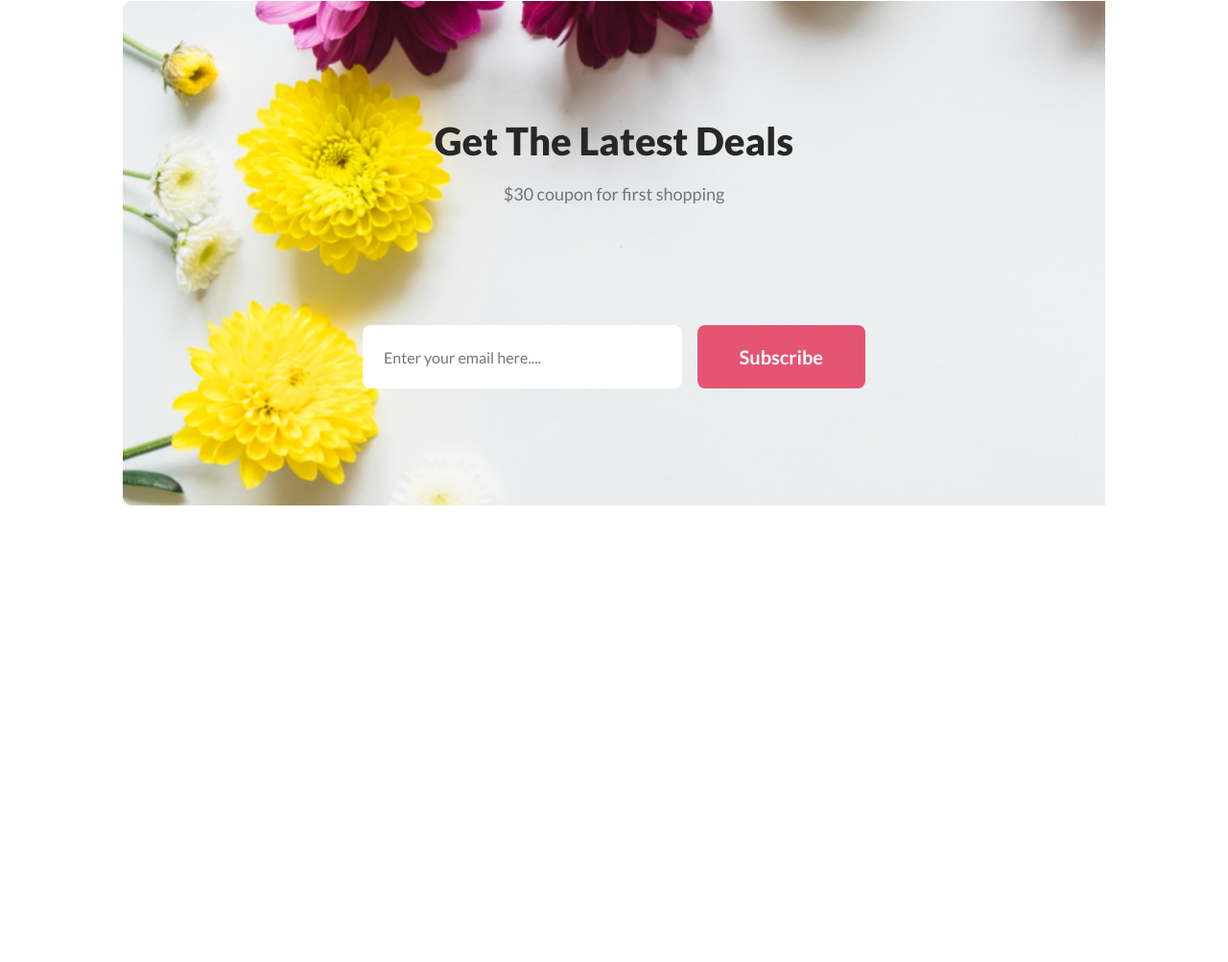
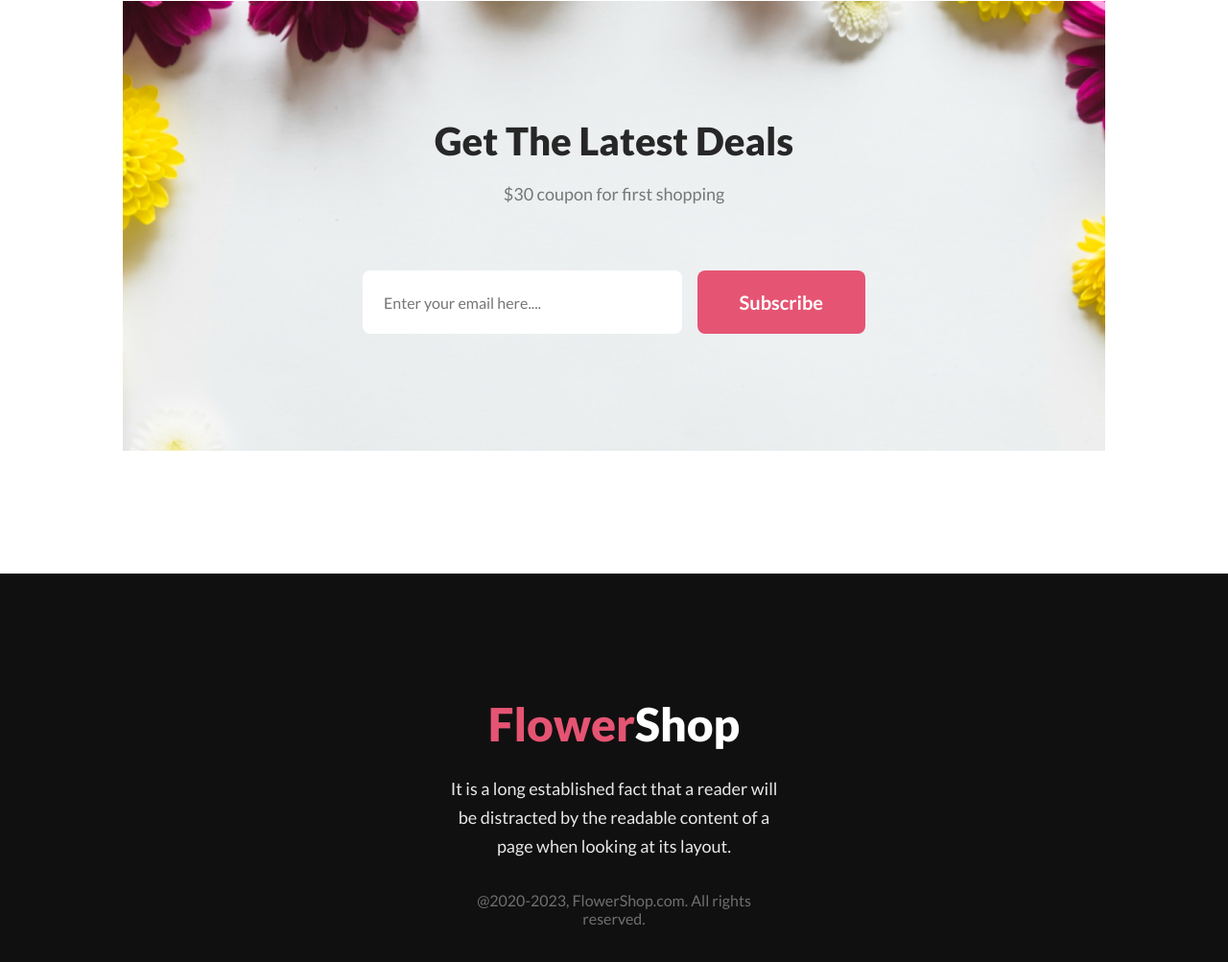
Before and after one commit to Saiful10400/flower-shop-assignment-1-, a plain HTML site: page index.html in a window 1280 px wide. Shown: the part 3563-4566 px from the top of the page at 96% size. Before the commit the page ends 4218 px from the top, so only its background shows below. Drawn offline with Linux system fonts and the light colour scheme.

Commit message:
footer and get deal section added

```diff
--- a/css styles/style.css
+++ b/css styles/style.css
@@ -236,6 +236,7 @@ header{
     padding: 122px 250px;
     box-sizing: border-box;
     margin: 128px auto;
+    background-position: top center;
 }
 
 
@@ -255,7 +256,7 @@ header{
 
 
 form{
-    margin-top: 122px;
+    margin-top: 65px;
     display: flex;
     gap: 16px;
     justify-content: center;
@@ -271,3 +272,41 @@ form input{
     padding: 22px;
     border-radius: 8px;
 }
+
+/* footer section css */
+
+footer{
+    padding: 128px;
+    background-color: #111010;
+    text-align: center;
+}
+
+footer h1{
+    font-size: 48px;
+    font-weight: 800;
+    color: white;
+    margin: auto;
+    width: 33%;
+}
+
+footer h1 span{
+    color: #E55473;
+}
+
+footer p{
+    width: 35%;
+    font-size: 18px;
+    line-height: 30px;
+    font-weight: 400;
+    margin: 24px auto 32px auto;
+    color: rgba(255, 255, 255, 0.90);
+}
+
+footer h5{
+    font-size: 16px;
+    font-weight: 400;
+    color: rgba(255, 255, 255, 0.40);
+    width: 33%;
+    margin: auto;
+
+}
--- a/index.html
+++ b/index.html
@@ -182,6 +182,10 @@
     <!-- this is footer section -->
     <footer>
 
+            <h1><span>Flower</span>Shop</h1>
+            <p>It is a long established fact that a reader will be distracted by the readable content of a page when looking at its layout.</p>
+            <h5>@2020-2023, FlowerShop.com. All rights reserved. </h5>
+
     </footer>
 
 
```
